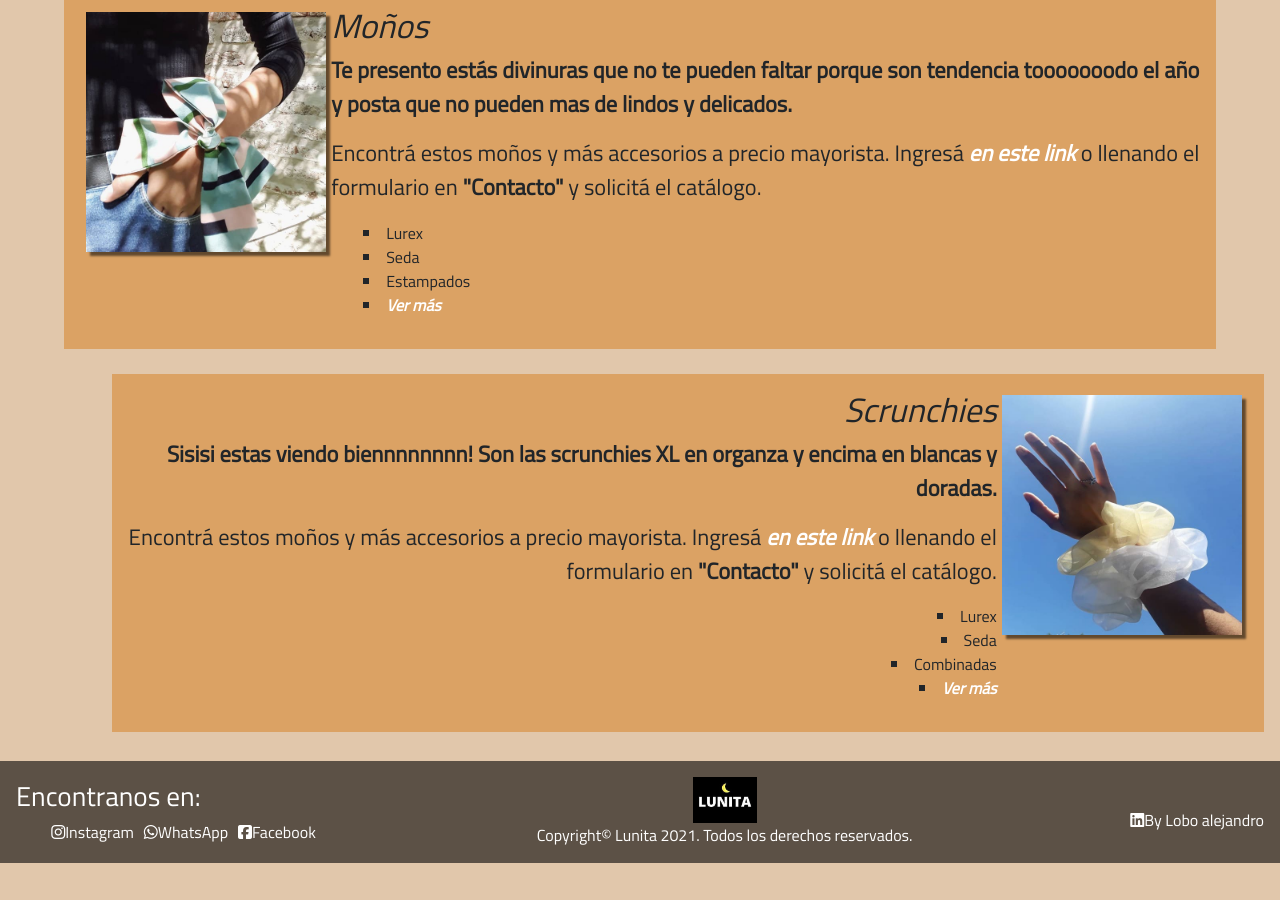
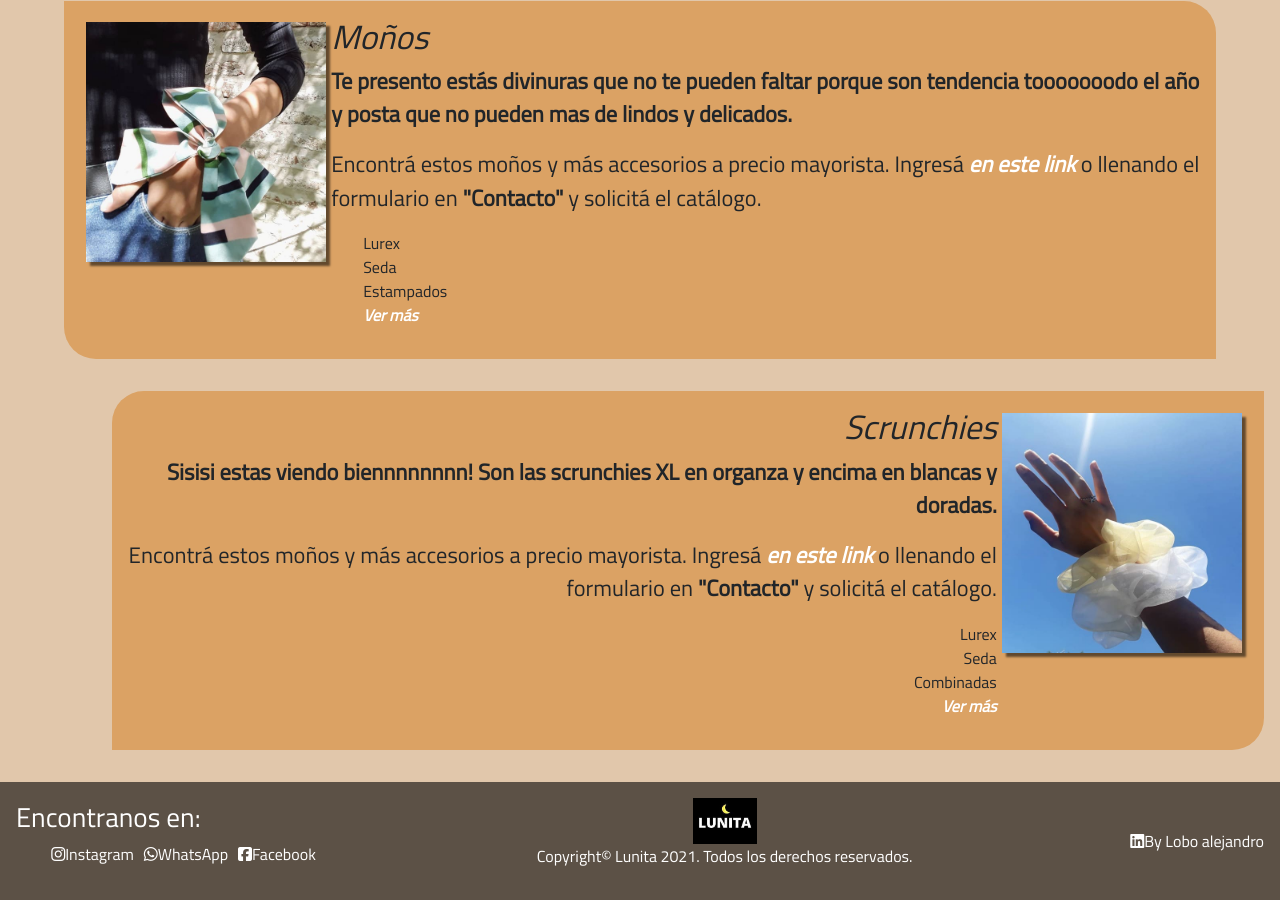
Before and after one commit to LoboAlejandro/Lunita, a website: page index.html in a window 1280 px wide. Shown: the part 2894-3794 px from the top of the page. Before the commit the page ends 3757 px from the top, so only its background shows below. Drawn offline with nearby package versions, Linux system fonts and the light colour scheme.

Commit message:
commit dieciseis

```diff
--- a/sass/components/_contacto.scss
+++ b/sass/components/_contacto.scss
@@ -41,6 +41,7 @@
         @extend %flexboxColumn;
         margin: 1rem 0;
         background-color: $colorSecundario;
+        border-radius: 1.5rem 0 1.5rem 0;
 
         &__label{
             display: block;
--- a/sass/components/_footer.scss
+++ b/sass/components/_footer.scss
@@ -2,7 +2,7 @@
     background-color: map-get($colorFooterMaps, footerBackground);
     height: auto;
     color: map-get($colorFooterMaps, footerTexto);
-    padding: 1rem 1rem 0 1rem;
+    padding: 1rem;
     @extend %flexboxRow;
 
     &__social__lista, .footer__social__anchor{
--- a/sass/components/_index.scss
+++ b/sass/components/_index.scss
@@ -17,19 +17,21 @@
     &__articulo{
         background-color: $colorSecundario;
         width: 90vw;
-        margin: 1% 0;
+        margin: 1rem 0;
         padding: 1rem;
         text-align: left;
         display: flex;
+        border-radius: 0 2rem 0 2rem;
 
         &__lista{
-            list-style: square inside;
+            list-style: none;
         }
     }
 
     &__derecha{
         align-self: flex-end;
         flex-flow: row-reverse nowrap;
+        border-radius: 2rem 0 2rem 0;
 
         &__texto{
             text-align: right;
```
Also changed, not shown: css/style.css.
